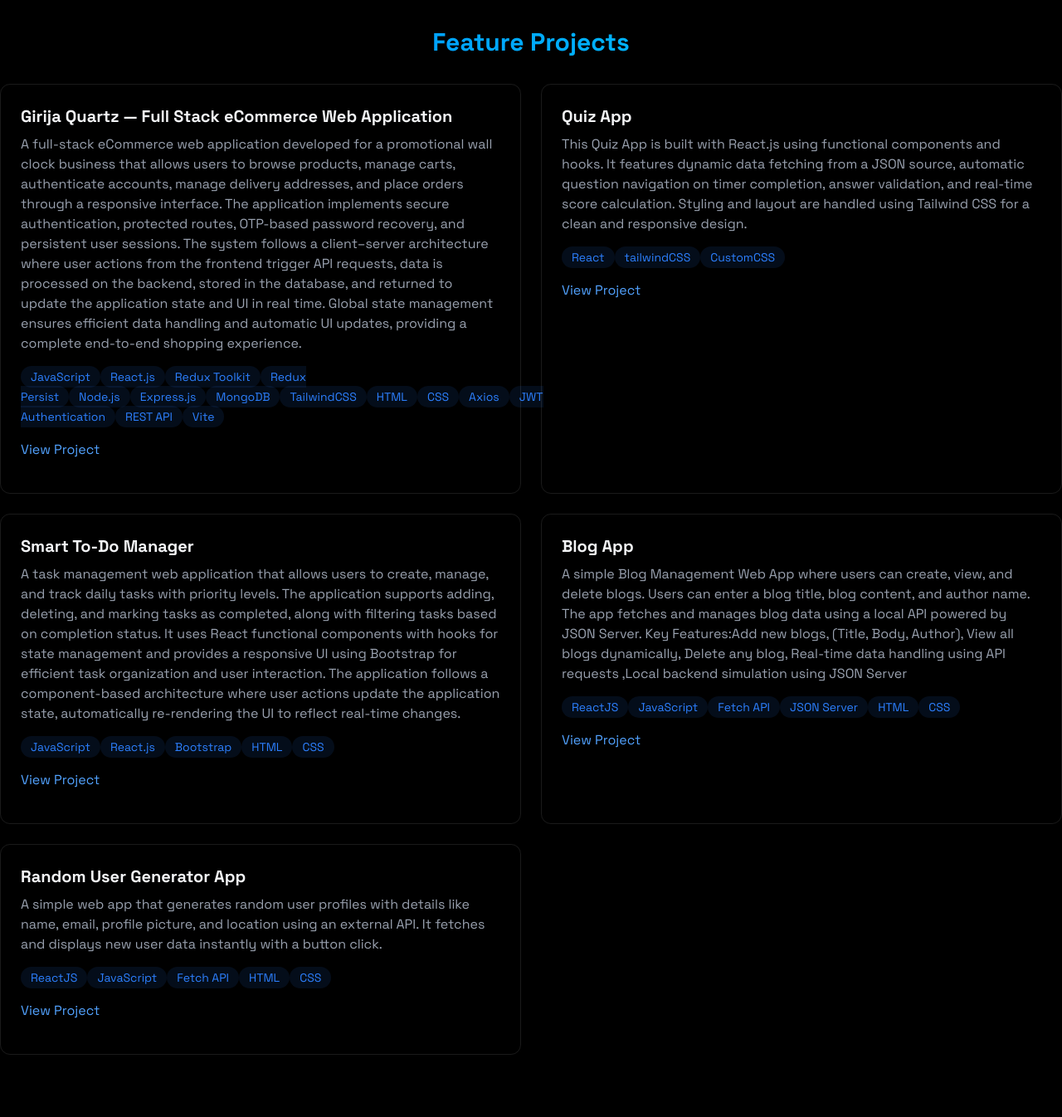
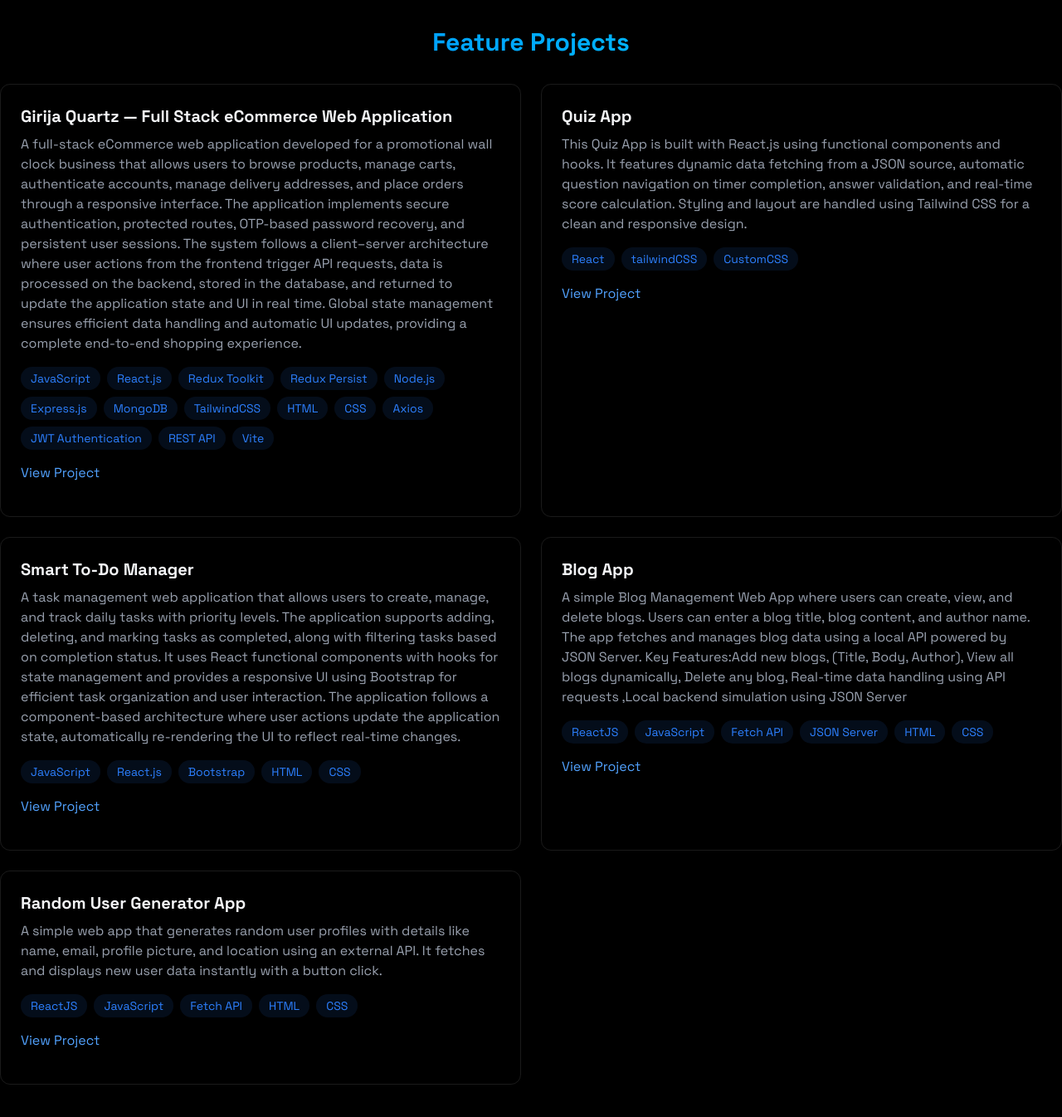
Before and after one commit to SunilKanzariya249/sunil-portfolio, a React (Vite) app: page / in a window 1280 px wide. Shown: the part 1647-2993 px from the top of the page at 83% size. Built offline with nearby package versions, Linux system fonts and the light colour scheme; the HTML template or start-up script is replaced by a standard one.

Commit message:
responsive

```diff
--- a/src/components/LoadingScreen.jsx
+++ b/src/components/LoadingScreen.jsx
@@ -23,7 +23,7 @@ const LoadingScreen = ({ onComplete }) => {
 
   return (
     <div className="fixed inset-0 z-50 bg-black text-gray-100 flex flex-col items-center justify-center">
-      <div className="mb-4 text-4xl font-mono font-bold">
+      <div className="mb-4 text-3xl md:text-4xl font-mono font-bold">
         {text} <span className="animate-blink ml-1"> | </span>
       </div>
 
--- a/src/components/sections/Projects.jsx
+++ b/src/components/sections/Projects.jsx
@@ -42,7 +42,7 @@ const Projects = () => {
                 ensures efficient data handling and automatic UI updates,
                 providing a complete end-to-end shopping experience.
               </p>
-              <div>
+              <div className="w-full flex flex-wrap gap-2 mt-3 overflow-hidden">
                 {[
                   "JavaScript",
                   "React.js",
@@ -94,7 +94,7 @@ const Projects = () => {
                 are handled using Tailwind CSS for a clean and responsive
                 design.
               </p>
-              <div>
+              <div className="w-full flex flex-wrap gap-2 mt-3 overflow-hidden">
                 {["React", "tailwindCSS", "CustomCSS"].map((tech, key) => (
                   <span
                     key={key}
@@ -135,7 +135,7 @@ const Projects = () => {
                 actions update the application state, automatically re-rendering
                 the UI to reflect real-time changes.
               </p>
-              <div>
+              <div className="w-full flex flex-wrap gap-2 mt-3 overflow-hidden">
                 {["JavaScript", "React.js", "Bootstrap", "HTML", "CSS"].map(
                   (tech, key) => (
                     <span
@@ -176,7 +176,7 @@ const Projects = () => {
                 blog, Real-time data handling using API requests ,Local backend
                 simulation using JSON Server
               </p>
-              <div>
+              <div className="w-full flex flex-wrap gap-2 mt-3 overflow-hidden">
                 {[
                   "ReactJS",
                   "JavaScript",
@@ -220,7 +220,7 @@ const Projects = () => {
                 external API. It fetches and displays new user data instantly
                 with a button click.
               </p>
-              <div>
+              <div className="w-full flex flex-wrap gap-2 mt-3 overflow-hidden">
                 {["ReactJS", "JavaScript", "Fetch API", "HTML", "CSS"].map((tech, key) => (
                   <span
                     key={key}
```
